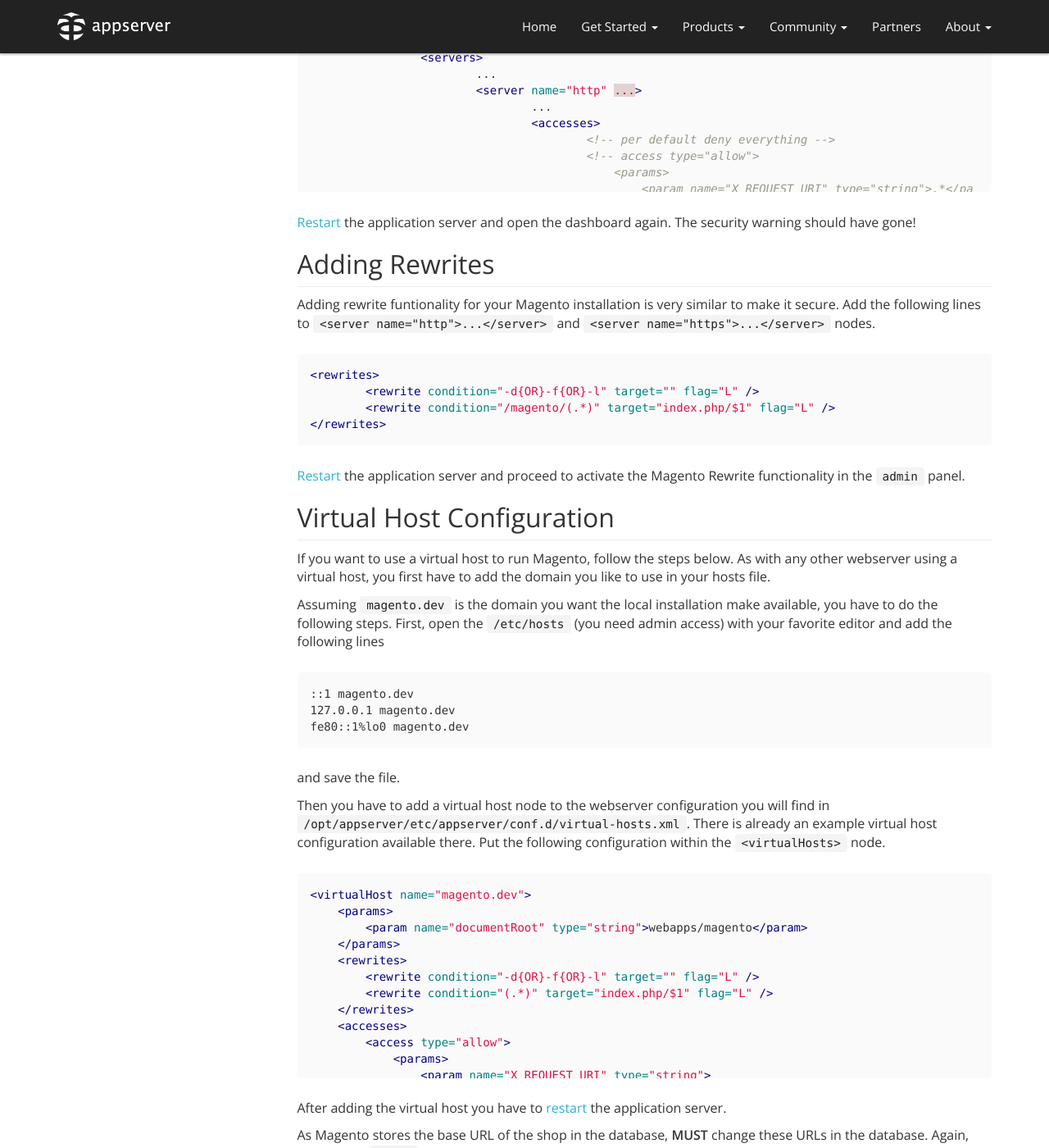
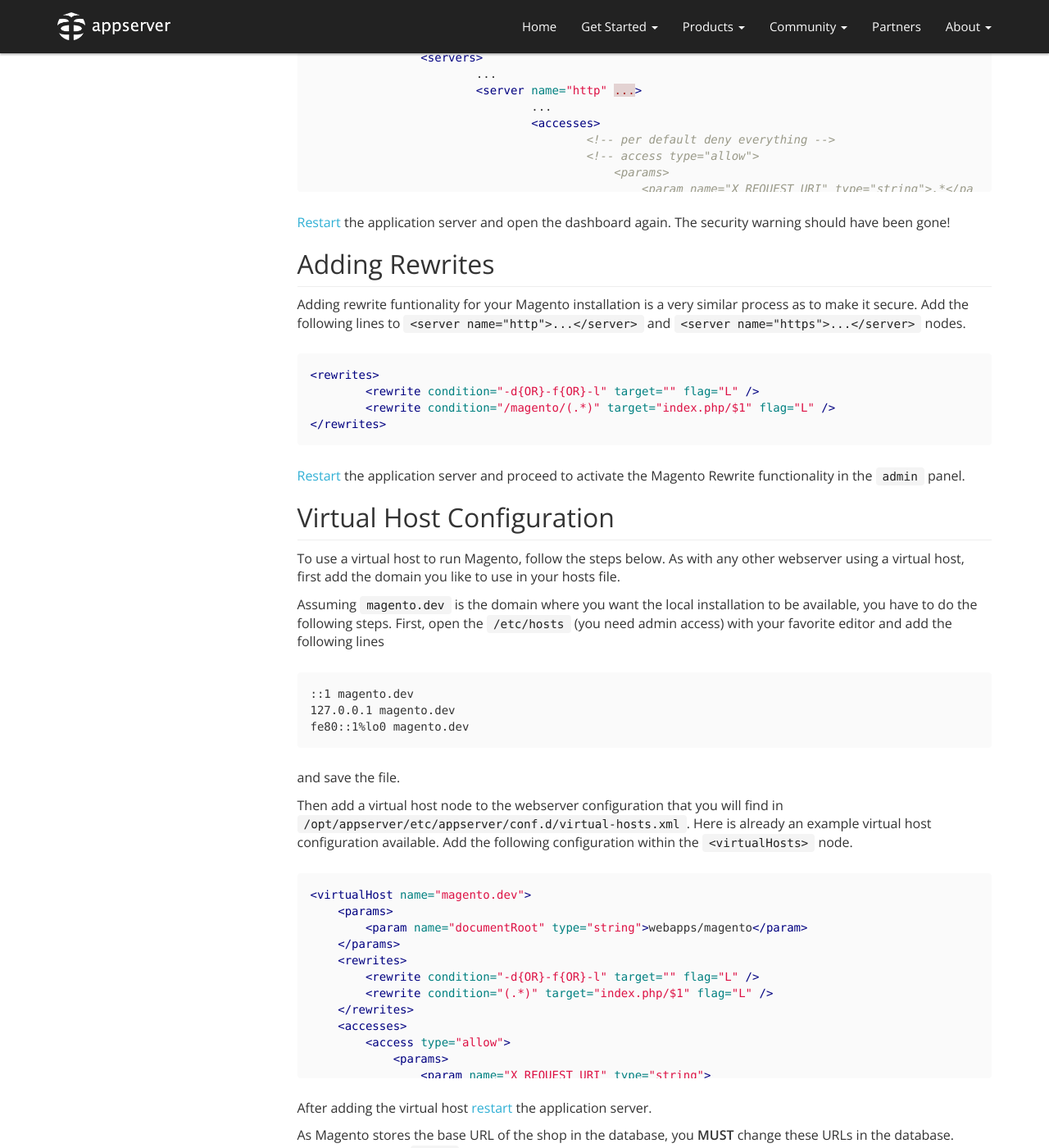
Before and after one commit to appserver-io/appserver, a Jekyll site: the page built from _tuts/running-magento-on-appserver-io.md, in a window 1280 px wide and 1400 px high, scrolled down 8711 px. Shown: the whole window at 82% size. Built offline with Jekyll 4.4.1, drawn with Linux system fonts in a browser that asks for light colours; nearby versions of some CDN libraries; library files that are not in the unit come from our copies; Markdown is read by kramdown in place of the engine named in the settings; comment, search, counter and statistics services are not loaded; some of the changed text lies outside the part shown.

Commit message:
Update running-magento-on-appserver-io.md

````diff
--- a/_tuts/running-magento-on-appserver-io.md
+++ b/_tuts/running-magento-on-appserver-io.md
@@ -202,11 +202,11 @@
 </appserver>
 ```
 
-[Restart]((<{{"/get-started/documentation/basic-usage.html#start-and-stop-scripts" | prepend: site.baseurl }}">)) the application server and open the dashboard again. The security warning should have gone!
+[Restart]((<{{"/get-started/documentation/basic-usage.html#start-and-stop-scripts" | prepend: site.baseurl }}">)) the application server and open the dashboard again. The security warning should have been gone!
 
 ## Adding Rewrites
 
-Adding rewrite funtionality for your Magento installation is very similar to make it secure. Add the following lines to `<server name="http">...</server>` and  `<server name="https">...</server>` nodes.
+Adding rewrite funtionality for your Magento installation is a very similar process as to make it secure. Add the following lines to `<server name="http">...</server>` and  `<server name="https">...</server>` nodes.
 
 ```xml
 <rewrites>
@@ -219,9 +219,9 @@
 
 ## Virtual Host Configuration
 
-If you want to use a virtual host to run Magento, follow the steps below. As with any other webserver using a virtual host, you first have to add the domain you like to use in your hosts file.
+To use a virtual host to run Magento, follow the steps below. As with any other webserver using a virtual host, first add the domain you like to use in your hosts file.
 
-Assuming `magento.dev` is the domain you want the local installation make available, you have to do the following steps. First, open the `/etc/hosts` (you need admin access) with your favorite editor and add the following lines
+Assuming `magento.dev` is the domain where you want the local installation to be available, you have to do the following steps. First, open the `/etc/hosts` (you need admin access) with your favorite editor and add the following lines
 
 ```bash
 ::1 magento.dev
@@ -231,7 +231,7 @@
 
 and save the file.
 
-Then you have to add a virtual host node to the webserver configuration you will find in `/opt/appserver/etc/appserver/conf.d/virtual-hosts.xml`. There is already an example virtual host configuration available there. Put the following configuration within the `<virtualHosts>` node.
+Then add a virtual host node to the webserver configuration that you will find in `/opt/appserver/etc/appserver/conf.d/virtual-hosts.xml`. Here is already an example virtual host configuration available. Add the following configuration within the `<virtualHosts>` node.
 
 ```xml
 <virtualHost name="magento.dev">
@@ -254,9 +254,9 @@
 </virtualHost>
 ```
 
-After adding the virtual host you have to [restart]((<{{"/get-started/documentation/basic-usage.html#start-and-stop-scripts" | prepend: site.baseurl }}">)) the application server.
+After adding the virtual host [restart]((<{{"/get-started/documentation/basic-usage.html#start-and-stop-scripts" | prepend: site.baseurl }}">)) the application server.
 
-As Magento stores the base URL of the shop in the database, **MUST** change these URLs in the database. Again, login to the `MySQL` command line with
+As Magento stores the base URL of the shop in the database, you  **MUST** change these URLs in the database. Again, login to the `MySQL` command line with
 
 ```bash
 $ mysql -uroot -p
@@ -314,9 +314,9 @@
 
 ## Executing Magento CRON Jobs
 
-When you run Magento on a Debian Linux for example, you've to register the `cron.sh` in your systems CRON table to be executed periodically. This is, for sure, **NO** big deal, but maybe come together with some handicaps like you have missing permissions to do this for example. If you run Magento inside `appserver.io`, life will a bit less complicated, because you're able to execute the Magento CRON by a `Stateless` session bean.
+When you run Magento on a Debian Linux for example, you have to register the `cron.sh` in your systems CRON table to be executed periodically. This is, for sure, **NO** big deal, but it might come together with some handicaps like missing permissions for example. If you run Magento inside `appserver.io`, life will be less complicated, because you are able to execute the Magento CRON by a `Stateless` session bean.
 
-Creating a `Stateless` session bean is very simple, because this is a plain PHP class with some annotations. Let's have a look at an example you can find in one of our [repositories](https://github.com/appserver-io-apps/magento-cron).
+Creating a `Stateless` session bean is very simple, because this is a plain PHP class with some annotations. Let us have a look at an example you can find in one of our [repositories](https://github.com/appserver-io-apps/magento-cron).
 
 ```php
 <?php
````
Also changed, not shown: other parts of _tuts/running-magento-on-appserver-io.md (+5 -5 lines).
